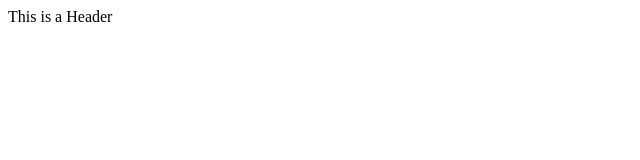
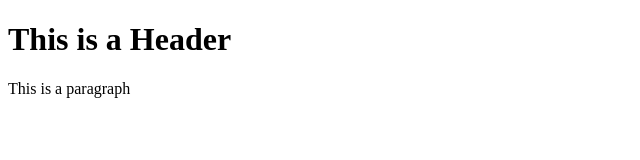
Before and after one commit to dj3476/git-test, a plain HTML site: page index.html in a window 1280 px wide. Shown: the whole page, without its empty margins (0-640 px from the left). Drawn offline with Linux system fonts and the light colour scheme.

Commit message:
Second commit

```diff
--- a/index.html
+++ b/index.html
@@ -7,7 +7,8 @@
 </head>
 
 <body>
-    This is a Header
+    <h1>This is a Header</h1>
+    <p>This is a paragraph</p>
 </body>
 
 </html>
```
